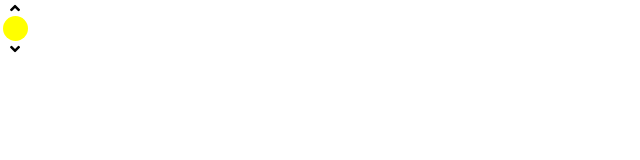
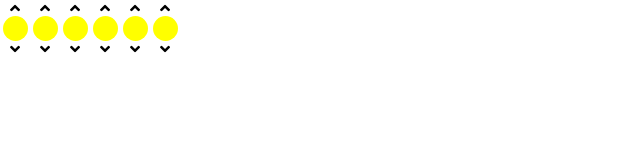
Before and after one commit to Elias2702/sake, a React app: page / in a window 1280 px wide. Shown: the whole page, without its empty margins (0-640 px from the left). Built offline with nearby package versions, Linux system fonts and the light colour scheme.

Commit message:
list color picker

```diff
--- a/src/client/components/colorPicker.js
+++ b/src/client/components/colorPicker.js
@@ -4,9 +4,25 @@ import ColorPawn from "./ColorPawn";
 export default class ColorPicker extends React.Component {
     constructor(props) {
         super(props);
+
+        this.displayColorPawns = this.displayColorPawns.bind(this);
     }
 
+    displayColorPawns = () => {
+        let colorPawns = [];
+
+        for (let i = 0; i < this.props.availableColor; i++) {
+            colorPawns.push(<ColorPawn colorList={this.props.colorList} />);
+        }
+
+        return colorPawns;
+    };
+
     render() {
-        return <ColorPawn colorList={this.props.colorList} />;
+        return (
+            <div className="listColorPawnsContainer">
+                {this.displayColorPawns()}
+            </div>
+        );
     }
 }
--- a/src/client/components/gameboard.js
+++ b/src/client/components/gameboard.js
@@ -19,6 +19,8 @@ export default class Gameboard extends React.Component {
         };
     }
     render() {
-        return <ColorPicker colorList={this.state.colorList} />;
+        return (
+            <ColorPicker colorList={this.state.colorList} availableColor={6} />
+        );
     }
 }
--- a/src/client/scss/app.scss
+++ b/src/client/scss/app.scss
@@ -16,3 +16,7 @@ body {
     width: 30px;
     align-items: center;
 }
+
+.listColorPawnsContainer{
+    display: flex;
+}
```
